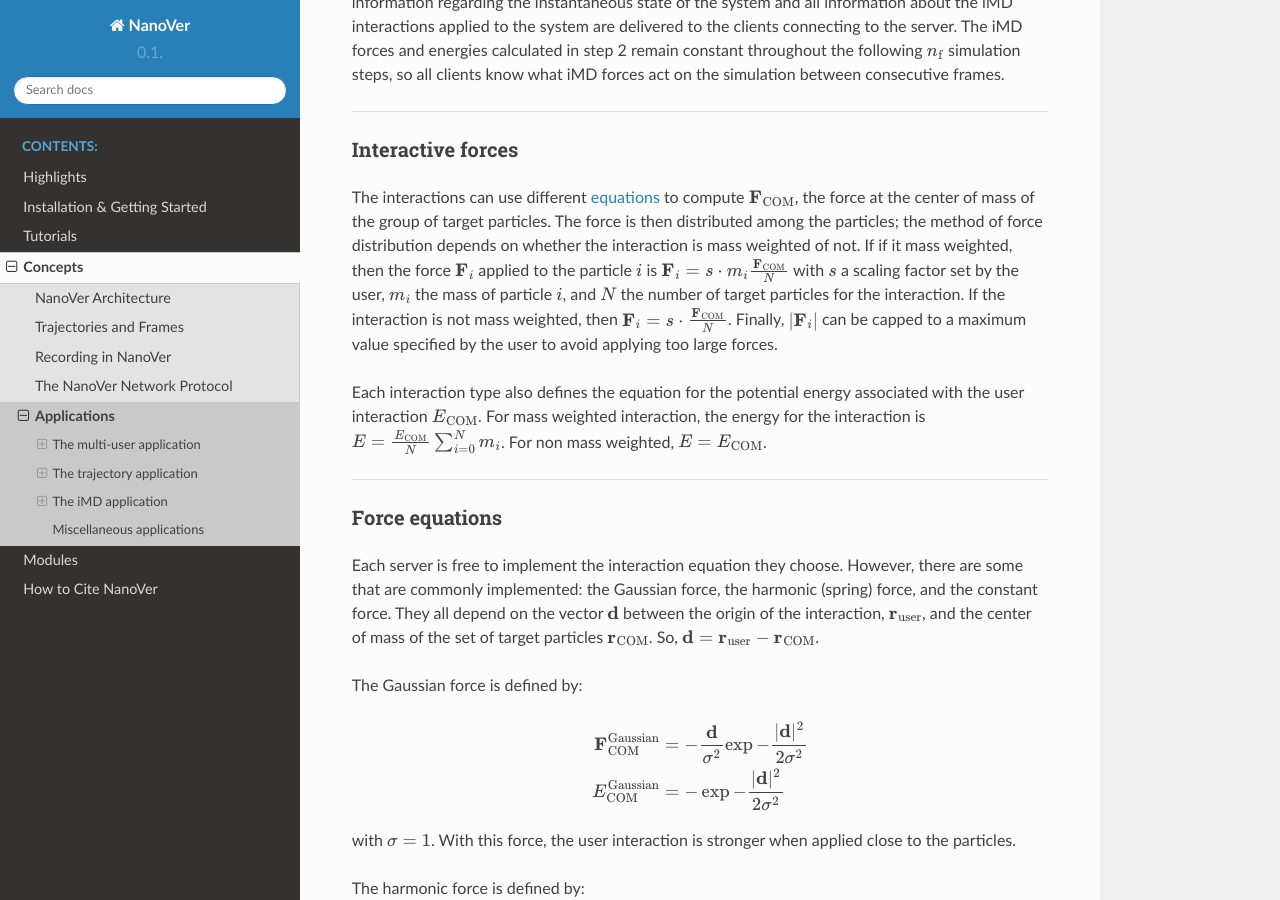
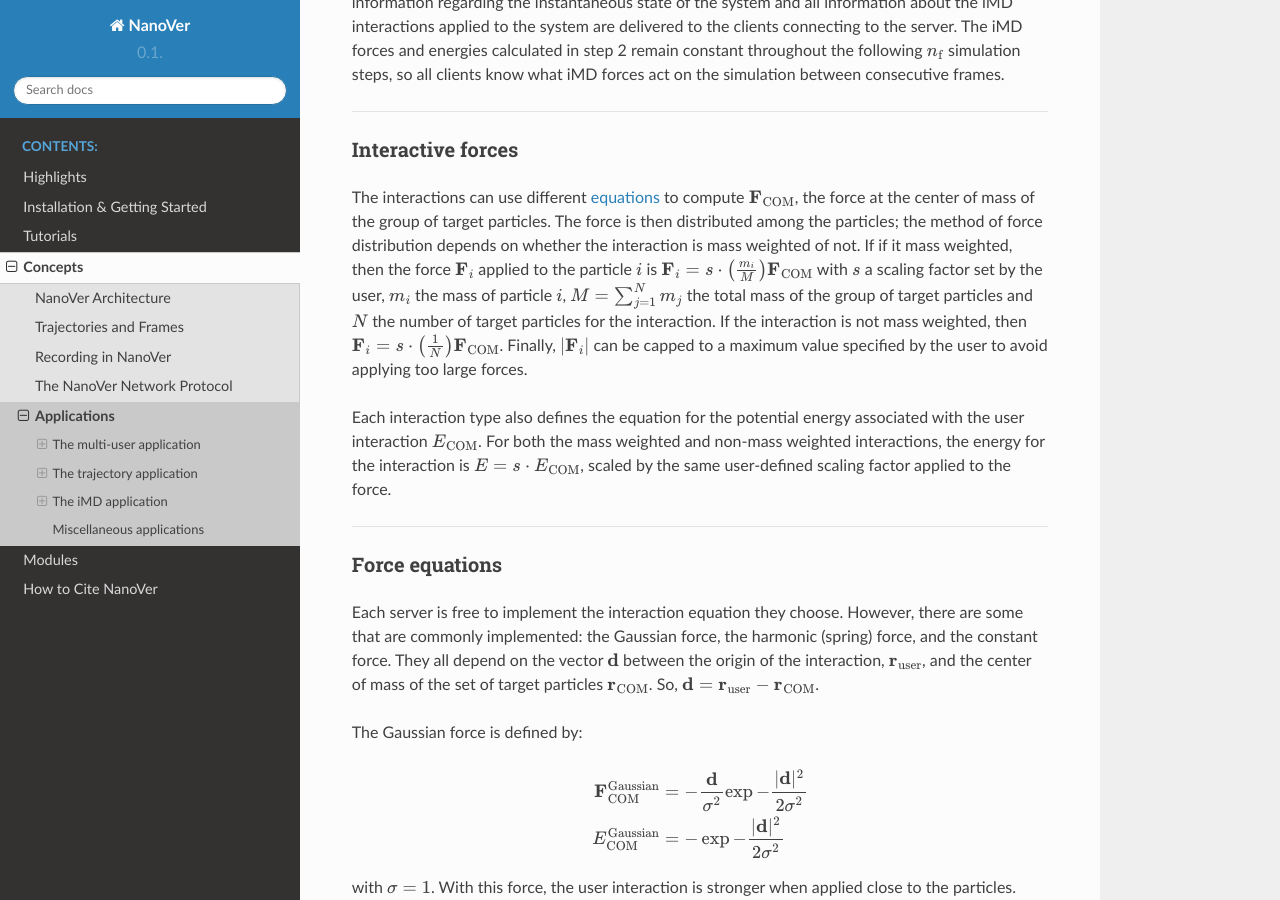
Before and after one commit to IRL2/nanover-docs, a Sphinx documentation site: the page built from source/concepts/applications.rst, in a window 1280 px wide and 900 px high, scrolled down 13696 px. Built offline with Sphinx 7.4.7 and the Read the Docs theme 3.1.0, drawn with Linux system fonts in a browser that asks for light colours; pages that are not in the unit, such as notebooks, are missing from menus; the version number could not be read and is left out.

Commit message:
Add documentation to reflect the changes in the mass-weighted force generally applied to the COM of a group of atoms, and the associated energy

```diff
--- a/source/concepts/applications.rst
+++ b/source/concepts/applications.rst
@@ -732,18 +732,19 @@ compute :math:`\mathbf{F}_{\text{COM}}`, the force at the center of mass of the
 target particles. The force is then distributed among the particles;
 the method of force distribution depends on whether
 the interaction is mass weighted of not. If if it mass weighted, then the
-force :math:`\mathbf{F}_i` applied to the particle :math:`i` is :math:`\mathbf{F}_i = s \cdot m_i
-\frac{\mathbf{F}_{\text{COM}}}{N}` with :math:`s` a scaling factor set by the user,
-:math:`m_i` the mass of particle :math:`i`, and :math:`N` the number of target
-particles for the interaction. If the interaction is not mass weighted, then
-:math:`\mathbf{F}_i = s \cdot \frac{\mathbf{F}_{\text{COM}}}{N}`. Finally, :math:`|\mathbf{F}_i|` can be
-capped to a maximum value specified by the user to avoid applying too large
-forces.
+force :math:`\mathbf{F}_i` applied to the particle :math:`i` is :math:`\mathbf{F}_i = s \cdot
+\big( \frac{m_i}{M} \big) \mathbf{F}_{\text{COM}}` with :math:`s` a scaling factor set by the user,
+:math:`m_i` the mass of particle :math:`i`, :math:`M = \sum_{j=1}^{N} m_{j}` the total mass of the
+group of target particles and :math:`N` the number of target particles for the interaction.
+If the interaction is not mass weighted, then
+:math:`\mathbf{F}_i = s \cdot \big( \frac{1}{N} \big) \mathbf{F}_{\text{COM}}`.
+Finally, :math:`|\mathbf{F}_i|` can be capped to a maximum value specified by the user to avoid
+applying too large forces.
 
 Each interaction type also defines the equation for the potential energy associated
-with the user interaction :math:`E_{\text{COM}}`. For mass weighted interaction, the
-energy for the interaction is :math:`E = \frac{E_{\text{COM}}}{N}\sum_{i=0}^{N}m_i`.
-For non mass weighted, :math:`E = E_{\text{COM}}`.
+with the user interaction :math:`E_{\text{COM}}`. For both the mass weighted and non-mass weighted
+interactions, the energy for the interaction is :math:`E = s \cdot E_{\text{COM}}`, scaled by the
+same user-defined scaling factor applied to the force.
 
 ----
 
```
